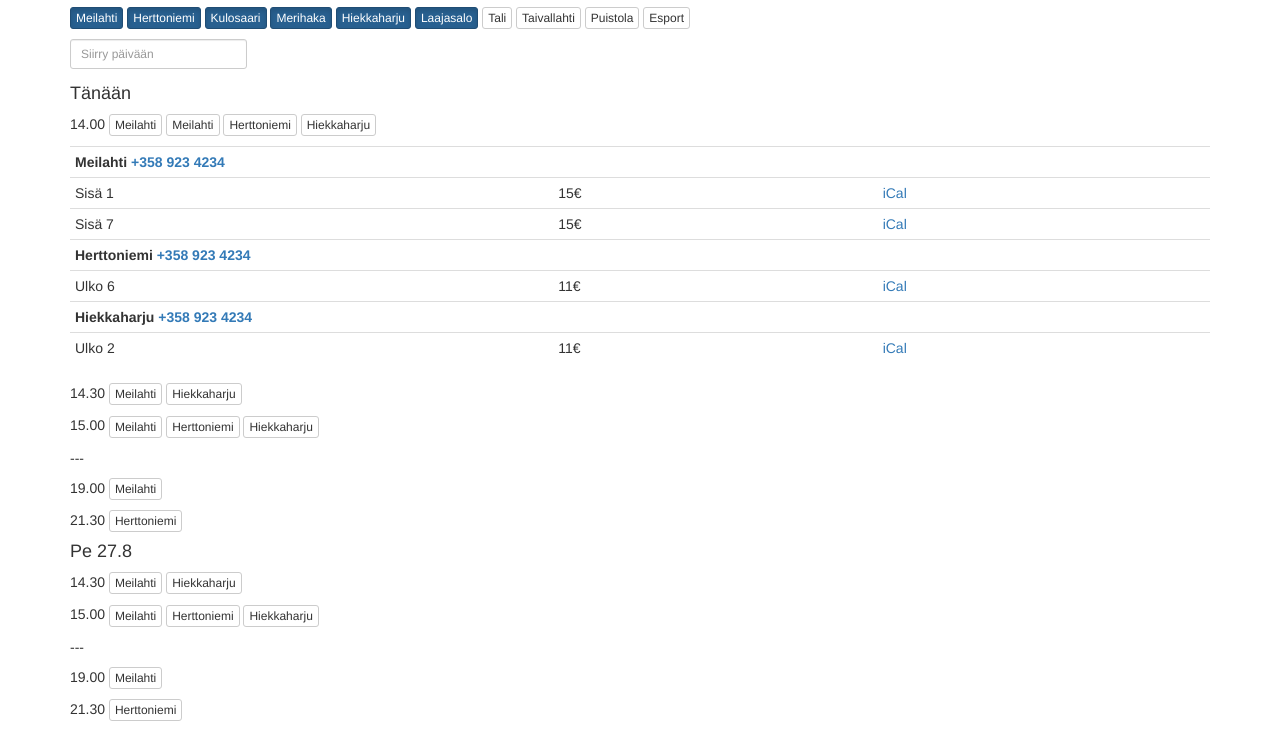
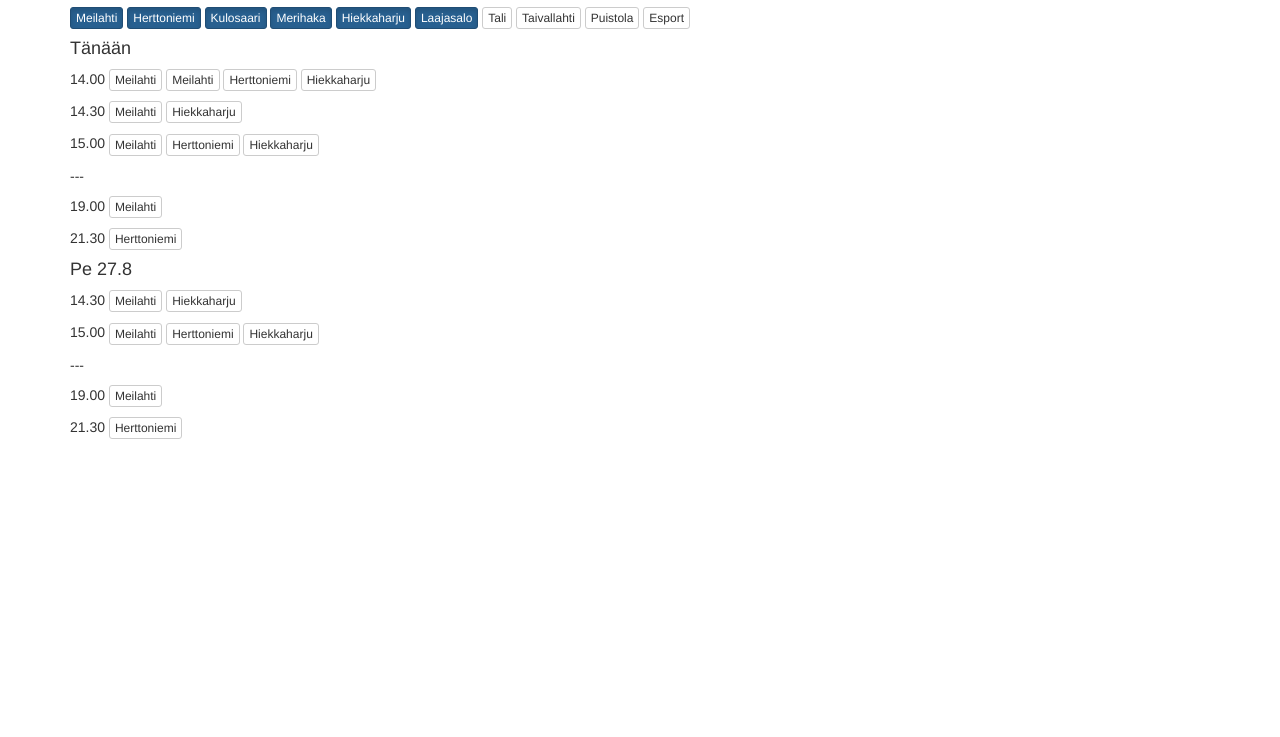
Before and after one commit to eeroan/tennisvuorot, a website: page index.html in a window 1280 px wide. Shown: the part 63-800 px from the top of the page. Drawn offline with nearby package versions, Linux system fonts and the light colour scheme.

Commit message:
Hide some elements not needed right now

```diff
--- a/index.html
+++ b/index.html
@@ -30,9 +30,9 @@
         <button type="button" class="btn btn-default btn-xs ">Esport</button>
     </p>
 
-    <div class="form-group form-inline">
+    <!--<div class="form-group form-inline">
         <input type="datetime" class="form-control input-sm" placeholder="Siirry päivään">
-    </div>
+    </div>-->
     <h4>Tänään</h4>
 
     <p>
@@ -43,6 +43,7 @@
         <button type="button" class="btn btn-default btn-xs ">Hiekkaharju</button>
     </p>
     <p>
+    <!--
     <table class="table table-condensed ">
     <tbody>
     <tr>
@@ -76,7 +77,7 @@
     </tr>
     </tbody>
     </table>
-
+-->
 
     </p>
     <p>
```
